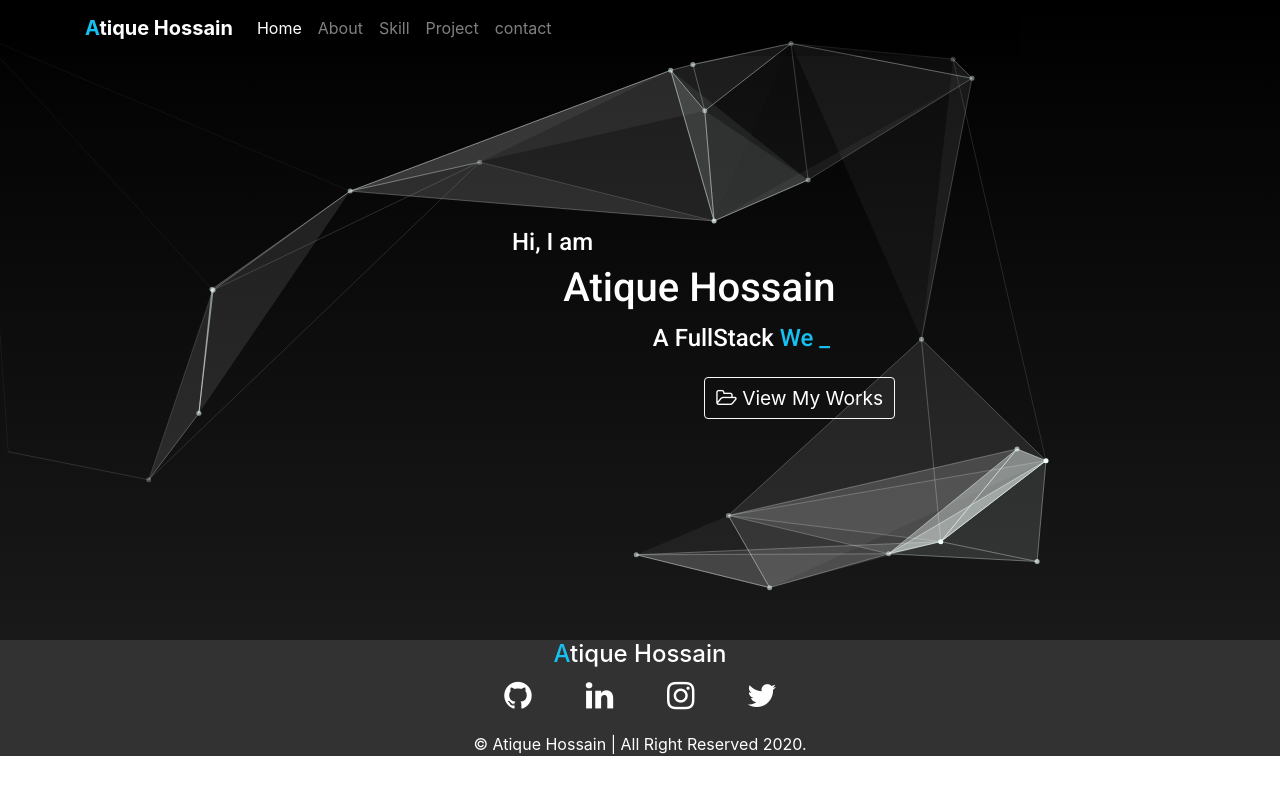
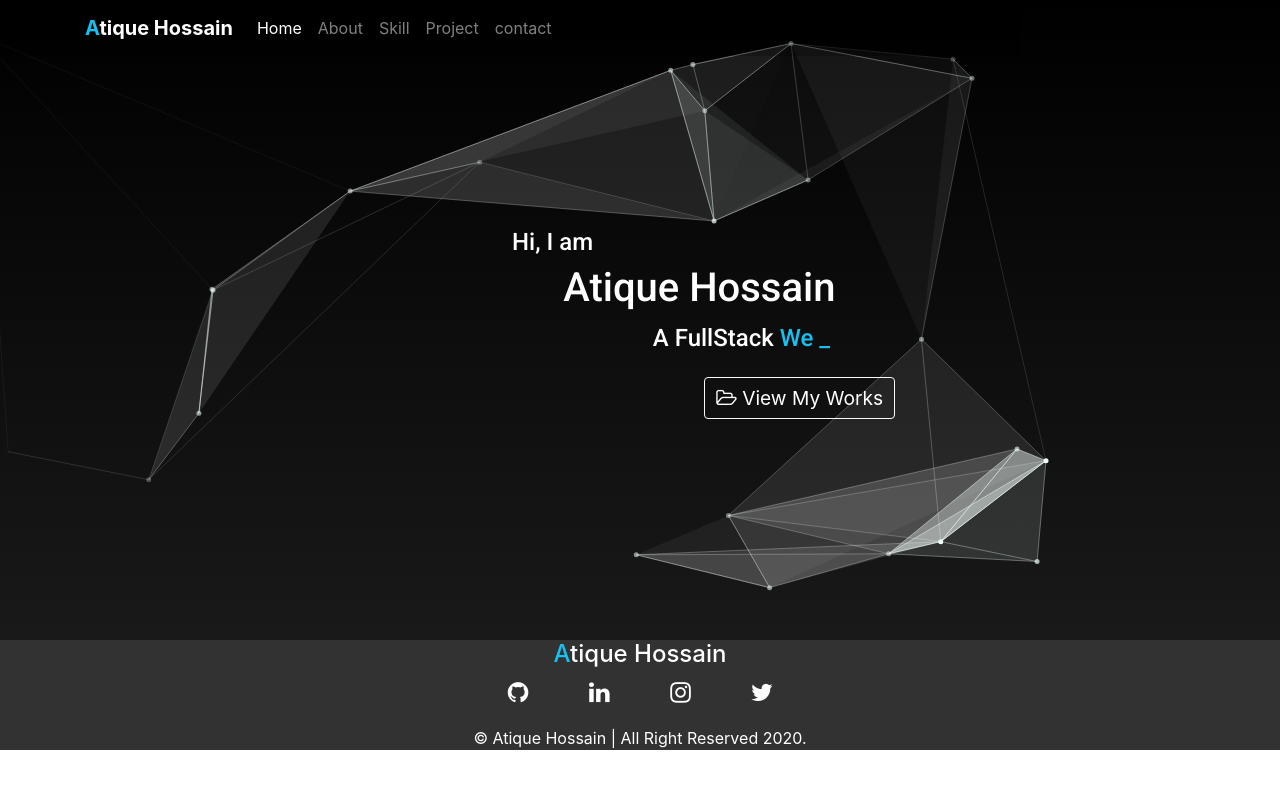
Before and after one commit to atiquehossain/atiquehossain.github.io, a plain HTML site: page index.html in a window 1280 px wide. Drawn offline with Linux system fonts and the light colour scheme; files whose address does not match are found by name; a web font is replaced by a local one.

Commit message:
social animation

```diff
--- a/resources/css/style.css
+++ b/resources/css/style.css
@@ -131,7 +131,16 @@ footer {
 }
 .social-links i{
   color: white;
-  font-size: 2rem;
+  font-size: 1.5rem;
+    transition:  1s;
+
+}
+.social-links i:hover{
+  color:#16c0f0;
+
+  transform:rotate(360deg);
+
+
 
 }
 .foot_clearfix .logo{
```
